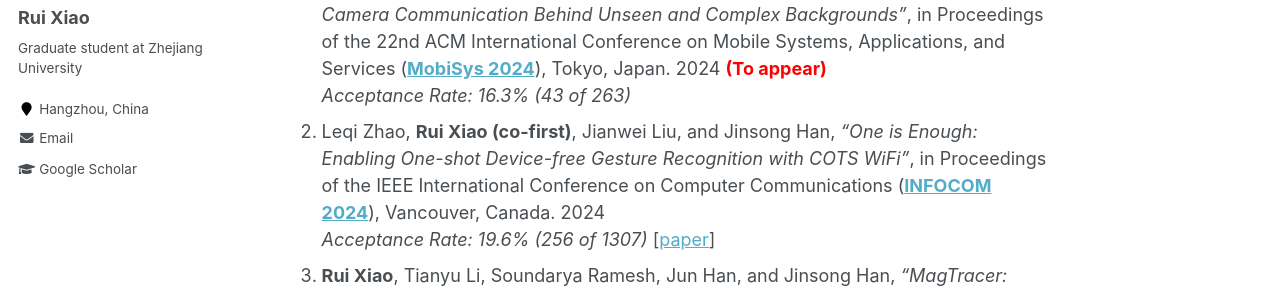
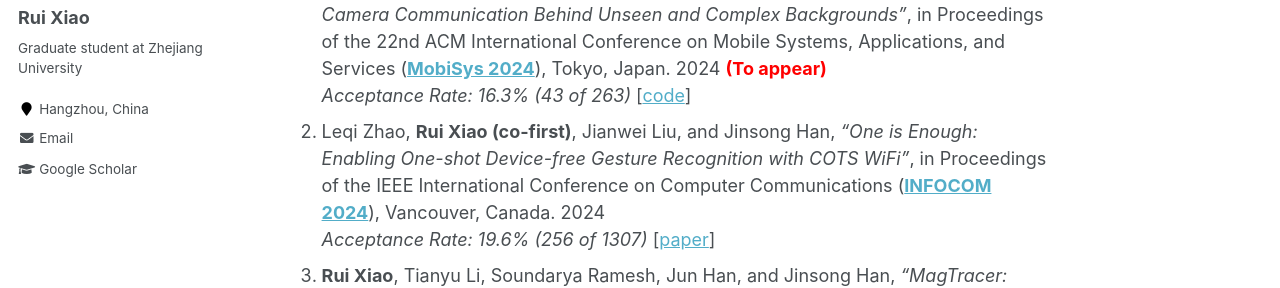
Before and after one commit to ruixiao24/ruixiao24.github.io, a Jekyll site: the page built from _pages/about.md, in a window 1280 px wide and 900 px high, scrolled down 586 px. Shown: the part 175-463 px from the top of the window. Built offline with Jekyll 4.4.1, drawn with Linux system fonts in a browser that asks for light colours.

Commit message:
Update about.md

```diff
--- a/_pages/about.md
+++ b/_pages/about.md
@@ -23,7 +23,7 @@
 
 # Publication
 1. **Rui Xiao**, Leqi Zhao, Feng Qian, Lei Yang, and Jinsong Han, *"Practical Optical Camera Communication Behind Unseen and Complex Backgrounds"*, in Proceedings of the 22nd ACM International Conference on Mobile Systems, Applications, and Services (**[MobiSys 2024](https://sigmobile.org/mobisys/2024/)**), Tokyo, Japan. 2024 <span style="color:red"> **(To appear)**</span>
-    *Acceptance Rate: 16.3% (43 of 263)*
+    *Acceptance Rate: 16.3% (43 of 263)* [[code](https://github.com/ruixiao24/winklink-mobisys2024)]
 1. Leqi Zhao, **Rui Xiao (co-first)**, Jianwei Liu, and Jinsong Han, *"One is Enough: Enabling One-shot Device-free Gesture Recognition with COTS WiFi"*, in Proceedings of the IEEE International Conference on Computer Communications (**[INFOCOM 2024](https://infocom2024.ieee-infocom.org/)**), Vancouver, Canada. 2024
     *Acceptance Rate: 19.6% (256 of 1307)* [[paper](https://ruixiao24.github.io/files/onesense-infocom24.pdf)]
 1. **Rui Xiao**, Tianyu Li, Soundarya Ramesh, Jun Han, and Jinsong Han, *"MagTracer: Detecting GPU Cryptojacking Attacks via Magnetic Leakage Signals"*, in Proceedings of the 29th International Conference on Mobile Computing and Networking (**[MobiCom 2023](https://sigmobile.org/mobicom/2023/)**), Madrid, Spain. 2023
```
